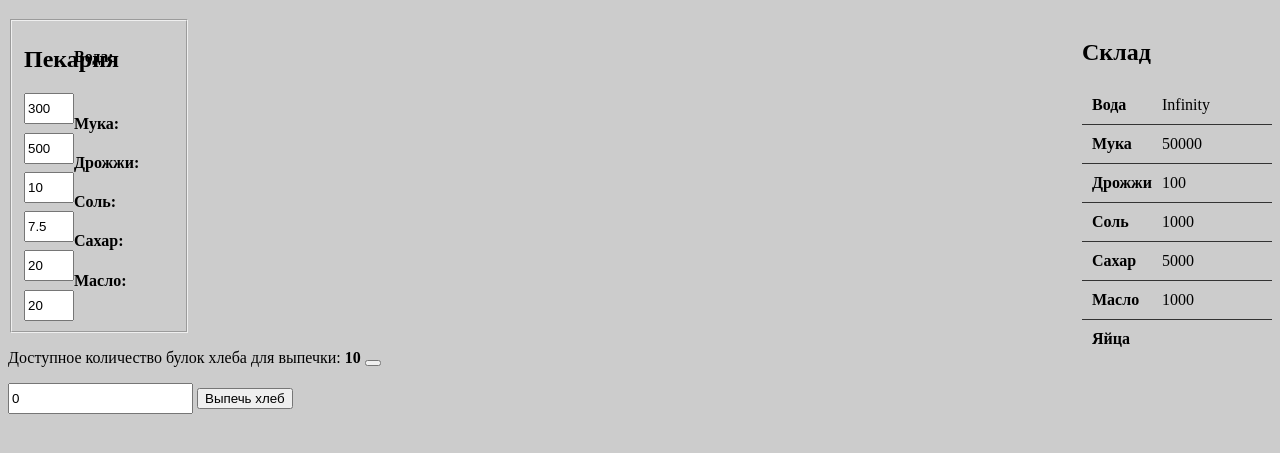
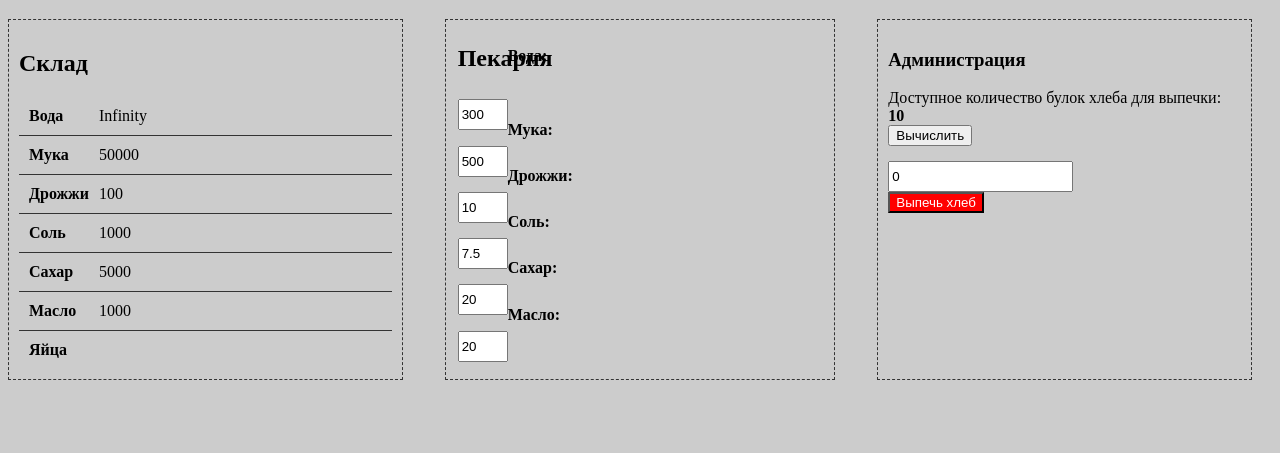
Before and after one commit to nik-prokopchyk/bake-factory, a plain HTML site: page index.html in a window 1280 px wide. Shown: the part 61-514 px from the top of the page. Drawn offline with Linux system fonts and the light colour scheme.

Commit message:
Добавлена администрация, хлеб печется в неограниченом количестве

```diff
--- a/assets/js/main.js
+++ b/assets/js/main.js
@@ -9,7 +9,12 @@ function startBakeBread() {
   transportBakedBread()
 
   const wrapper = document.getElementById('wrapper')
-  wrapper.insertAdjacentHTML('beforebegin', '<img src="assets/images/bread.png">')
+  const breadCounter =  document.getElementById('breadCounter').value;
+  console.log(breadCounter);
+  for (var i = 0; i < breadCounter; i++) {
+    console.log(i);
+    wrapper.insertAdjacentHTML('beforeend', '<img src="assets/images/bread.png">')
+  }
 }
 
 function mixPouderAndYeast(pouder, yeast) {
--- a/index.html
+++ b/index.html
@@ -5,6 +5,11 @@
 	<style media="screen">
 		body {
 			background-color: #ccc;
+		}
+		main {
+			display:grid;
+			grid-template-columns: 1fr 1fr 1fr;
+			grid-column-gap: 40px;
 		}
 		label {
 			display: block;
@@ -15,12 +20,15 @@
 		fieldset {
 			display: inline-grid;
 			grid-template-columns: 50px 100px;
+			border: 1px dashed #333;
 		}
 		fieldset h4 {
 			margin-bottom: 0;
 		}
 		.table-warehouse {
 			float: right;
+			padding: 10px;
+			border: 1px dashed #333;
 		}
 		.table-warehouse .row {
 			display: grid;
@@ -33,26 +41,30 @@
 		.table-warehouse .row div:first-child {
 			font-weight: bold;
 		}
+		.block-admin {
+			padding: 10px;
+			border: 1px dashed #333;
+			float: right;
+			margin-right: 20px;
+		}
+		.block-admin button {
+			display: block;
+		}
+		.block-admin button:first-of-type {
+			margin-bottom: 15px;
+		}
+		#wrapper {
+			display: grid;
+			grid-template-columns: 1fr 1fr 1fr 1fr 1fr;
+		}
+		#wrapper img {
+			max-width: 100%;
+		}
 	</style>
 </head>
 <body>
+	<h1>Хлебопекарня им. Прокопчука Н.А.</h1>
 	<main>
-		<h1>Хлебопекарня им. Прокопчука Н.А.</h1>
-		<fieldset>
-			<h2>Пекарня</h2>
-			<h4>Вода:</h4>
-			<input type="number" id="water" min="0" value="300">
-			<h4>Мука:</h4>
-			<input type="number" id="pouder" min="0" value="500">
-			<h4>Дрожжи:</h4>
-			<input type="number" id="yeast" min="0" value="10">
-			<h4>Соль:</h4>
-			<input type="number" id="salt" min="0" value="7.5">
-			<h4>Сахар:</h4>
-			<input type="number" id="sugar" min="0" value="20">
-			<h4>Масло:</h4>
-			<input type="number" id="oil" min="0" value="20">
-		</fieldset>
 		<div class="table-warehouse">
 			<h2>Склад</h2>
 			<div class="row">
@@ -84,18 +96,31 @@
 				<div id="db-egg"></div>
 			</div>
 		</div>
-		<p>
+		<fieldset>
+			<h2>Пекарня</h2>
+			<h4>Вода:</h4>
+			<input type="number" id="water" min="0" value="300">
+			<h4>Мука:</h4>
+			<input type="number" id="pouder" min="0" value="500">
+			<h4>Дрожжи:</h4>
+			<input type="number" id="yeast" min="0" value="10">
+			<h4>Соль:</h4>
+			<input type="number" id="salt" min="0" value="7.5">
+			<h4>Сахар:</h4>
+			<input type="number" id="sugar" min="0" value="20">
+			<h4>Масло:</h4>
+			<input type="number" id="oil" min="0" value="20">
+		</fieldset>
+		<div class="block-admin">
+			<h3>Администрация</h3>
 			Доступное количество булок хлеба для выпечки:
 			<b id="allowedBreads">3</b>
-			<button onclick="calculateAllowedBreads()"></button>
-		</p>
+			<button onclick="calculateAllowedBreads()">Вычислить</button>
 			<input type="number" id="breadCounter" min="0" value="0">
-		<button onclick="startBakeBread()">Выпечь хлеб</button>
-		<div id="wrapper">
-
+			<button style="color: white;background:red;" onclick="startBakeBread()">Выпечь хлеб</button>
 		</div>
-
 	</main>
+	<div id="wrapper"></div>
 
 
 	<script src="assets/js/db.js"></script>
```
Lines whose indentation alone changed are shown as unchanged.
